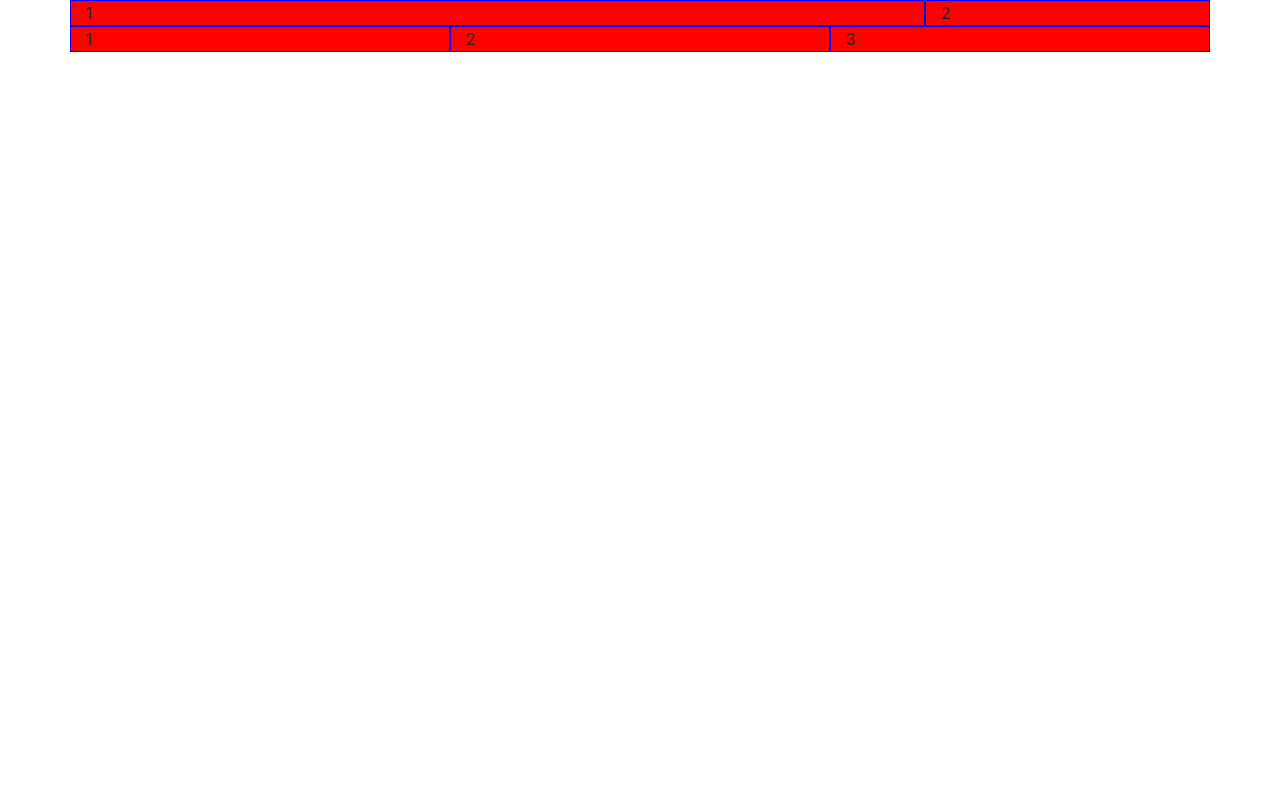
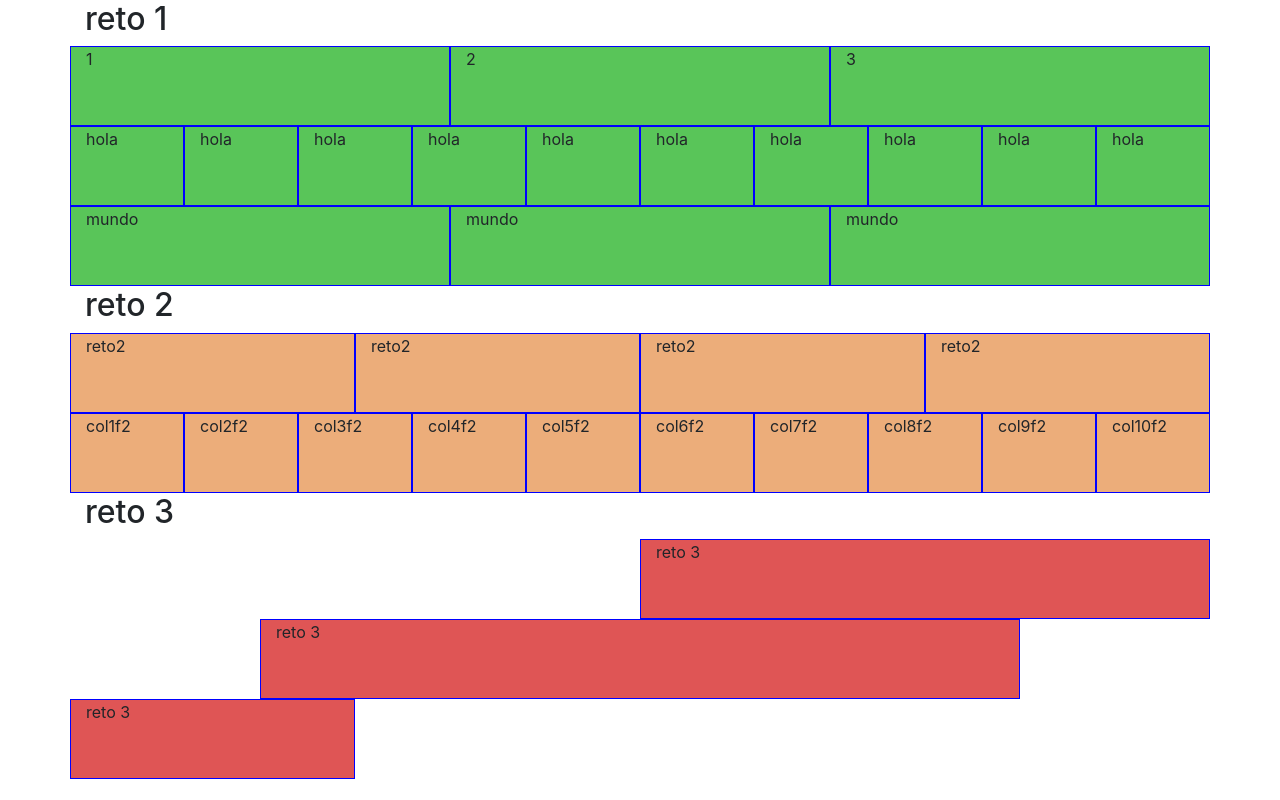
Before and after one commit to br99bry/cursoBootstrap, a website: page index.html in a window 1280 px wide. Drawn offline with nearby package versions, Linux system fonts and the light colour scheme.

Commit message:
retos completados

```diff
--- a/index.html
+++ b/index.html
@@ -8,22 +8,76 @@
     <!-- Bootstrap CSS -->
     <link rel="stylesheet" href="https://cdn.jsdelivr.net/npm/bootstrap@4.5.3/dist/css/bootstrap.min.css" integrity="sha384-TX8t27EcRE3e/ihU7zmQxVncDAy5uIKz4rEkgIXeMed4M0jlfIDPvg6uqKI2xXr2" crossorigin="anonymous">
     <style>
-      .h{
+      .showItem{
         border: 1px solid blue;
+        height: 80px;
       }
     </style>
     <title>Hello, world!</title>
   </head>
   <body>
-    <div class="container" style='background: red;' >
+    <div class="container">
+      <h2>reto 1</h2>
+    </div>
+    <div class="container" style='background: rgb(89, 197, 89);' >
       <div class="row">
-        <div class="h col-9">1</div>
-        <div class="h col-3">2</div>
+        <div class="col showItem">1</div>
+        <div class="col showItem">2</div>
+        <div class="col showItem">3</div>
       </div>
       <div class="row">
-        <div class="h col">1</div>
-        <div class="h col">2</div>
-        <div class="h col">3</div>
+        <div class="col showItem">hola</div>
+        <div class="col showItem">hola</div>
+        <div class="col showItem">hola</div>
+        <div class="col showItem">hola</div>
+        <div class="col showItem">hola</div>
+        <div class="col showItem">hola</div>
+        <div class="col showItem">hola</div>
+        <div class="col showItem">hola</div>
+        <div class="col showItem">hola</div>
+        <div class="col showItem">hola</div>
+      </div>
+      <div class="row">
+        <div class="col showItem">mundo</div>
+        <div class="col showItem">mundo</div>
+        <div class="col showItem">mundo</div>
+      </div>
+    </div>
+    <div class="container">
+      <h2>reto 2</h2>
+    </div>
+    <div class="container" style='background: rgb(236, 173, 122);'>
+      <div class="row">
+        <div class="col-6 col-sm-3 col-lg showItem">reto2</div>
+        <div class="col-6 col-sm-3 col-lg showItem">reto2</div>
+        <div class="col-6 col-sm-3 col-lg showItem">reto2</div>
+        <div class="col-6 col-sm-3 col-lg showItem">reto2</div>
+      </div>
+      <div class="row">
+        <div class="col-12 col-sm-6 col-lg showItem">col1f2</div>
+        <div class="col-12 col-sm-6 col-lg showItem">col2f2</div>
+        <div class="col-12 col-sm-6 col-lg showItem">col3f2</div>
+        <div class="col-12 col-sm-6 col-lg showItem">col4f2</div>
+        <div class="col-12 col-sm-6 col-lg showItem">col5f2</div>
+        <div class="col-12 col-sm-6 col-lg showItem">col6f2</div>
+        <div class="col-12 col-sm-6 col-lg showItem">col7f2</div>
+        <div class="col-12 col-sm-6 col-lg showItem">col8f2</div>
+        <div class="col-12 col-sm-6 col-lg showItem">col9f2</div>
+        <div class="col-12 col-sm-6 col-lg showItem">col10f2</div>
+      </div>
+    </div>
+    <div class="container">
+      <h2>reto 3</h2>
+    </div>
+    <div class="container"  >
+      <div class="row">
+        <div class="col-12 col-md-6 offset-md-6 showItem" style='background: rgb(223, 85, 85);' >reto 3</div>
+      </div>
+      <div class="row">
+        <div class="col-8 offset-md-2 showItem" style='background: rgb(223, 85, 85);' >reto 3</div>
+      </div>
+      <div class="row">
+        <div class="col-3 offset-9 offset-md-0 showItem" style='background: rgb(223, 85, 85);' >reto 3</div>
       </div>
     </div>
     <!-- Optional JavaScript; choose one of the two! -->
```
